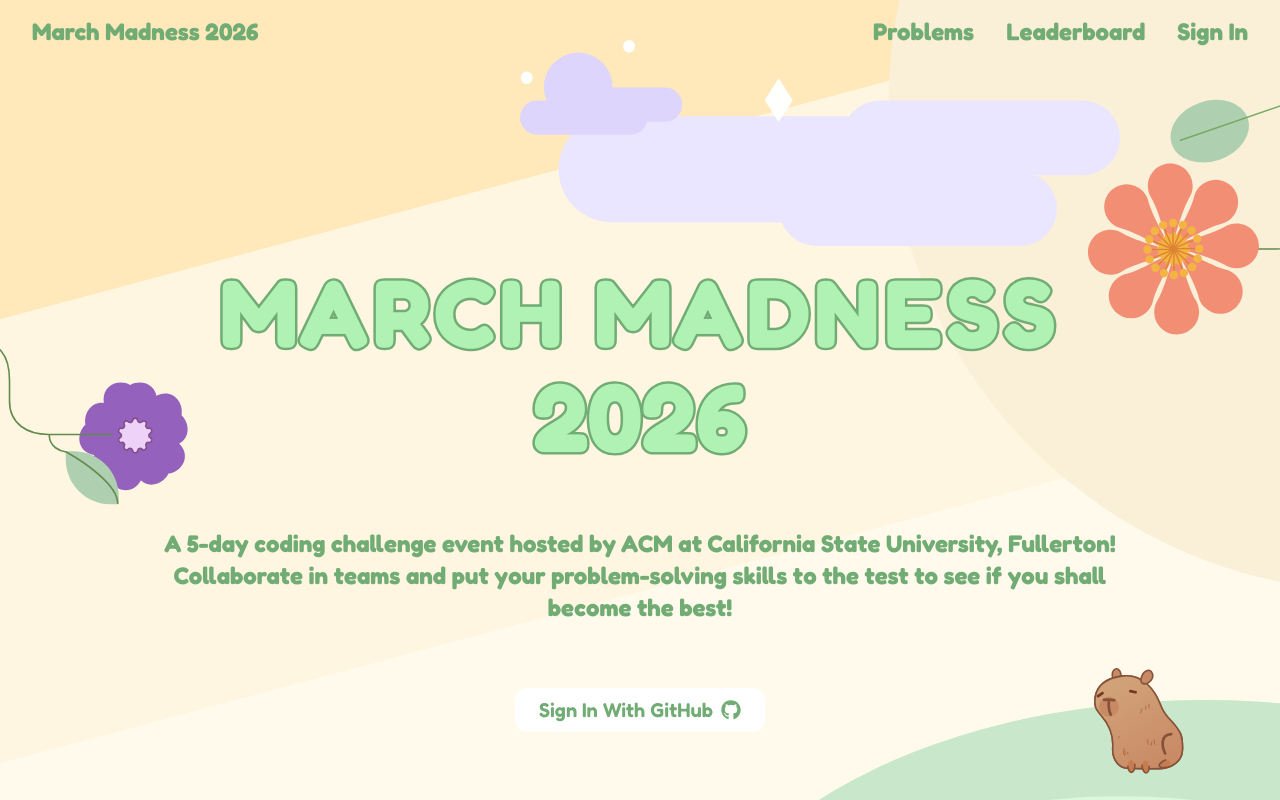
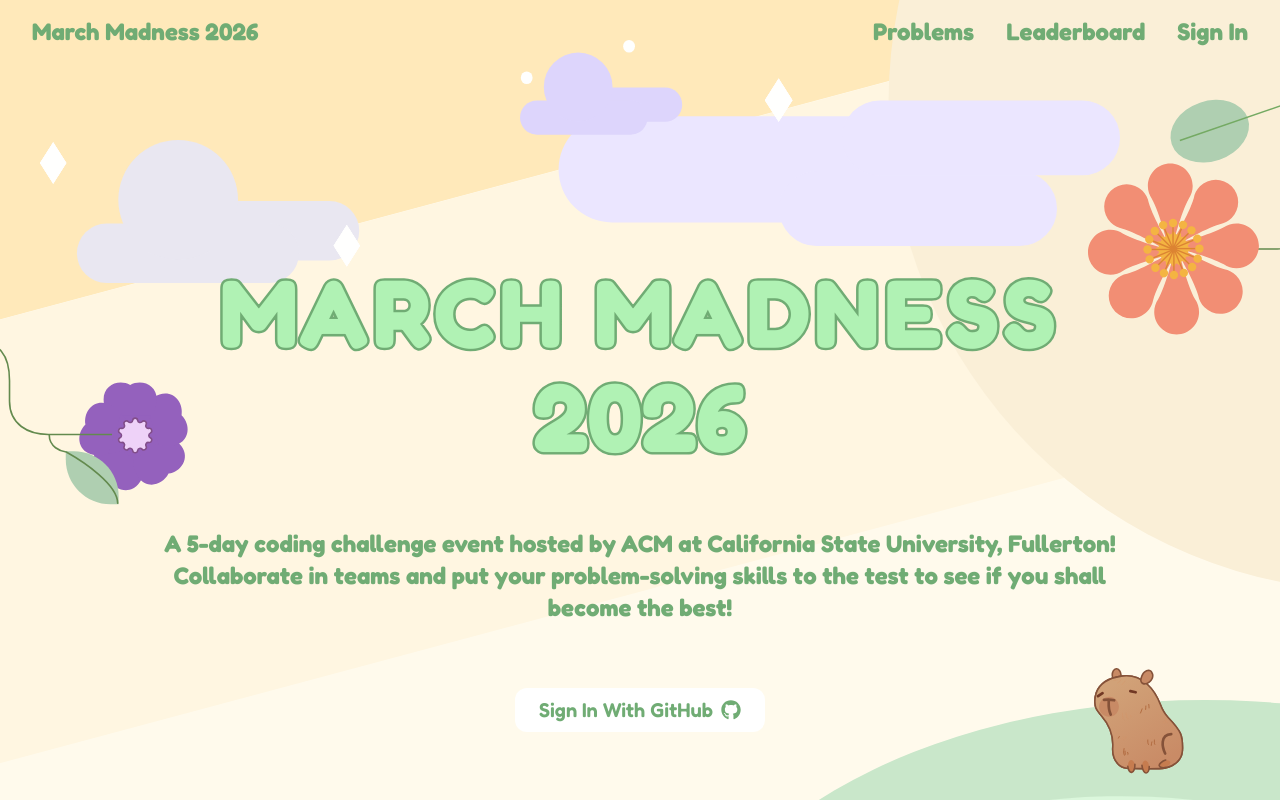
Before and after one commit to MarkRyanGarcia/acm-march-madness-2026, a React (Vite) app in the folder frontend/: page / in a window 1280 px wide. Shown: the top 800 px of the page. Built offline with nearby package versions, Linux system fonts and the light colour scheme; no server answers; a web font is replaced by a local one.

Commit message:
feat: add cloud 2

```diff
--- a/frontend/src/routes/index.tsx
+++ b/frontend/src/routes/index.tsx
@@ -60,7 +60,11 @@ function LandingPage() {
                 <div className="-z-10">
                     <img
                         src="/cloud1.svg"
-                        className="absolute right-40 top-10 md:top-10 w-55 md:w-120 lg:w-150"
+                        className="absolute right-0 sm:right-40 top-10 md:top-10 w-55 md:w-120 lg:w-150"
+                    />
+                    <img
+                        src="/cloud2.svg"
+                        className="absolute left-5 md:left-10 top-30 md:top-35 w-35 md:w-60 lg:w-80"
                     />
                     <img
                         src="/hibiscus1.svg"
```
Also changed, not shown: frontend/public/cloud2.svg (added).
